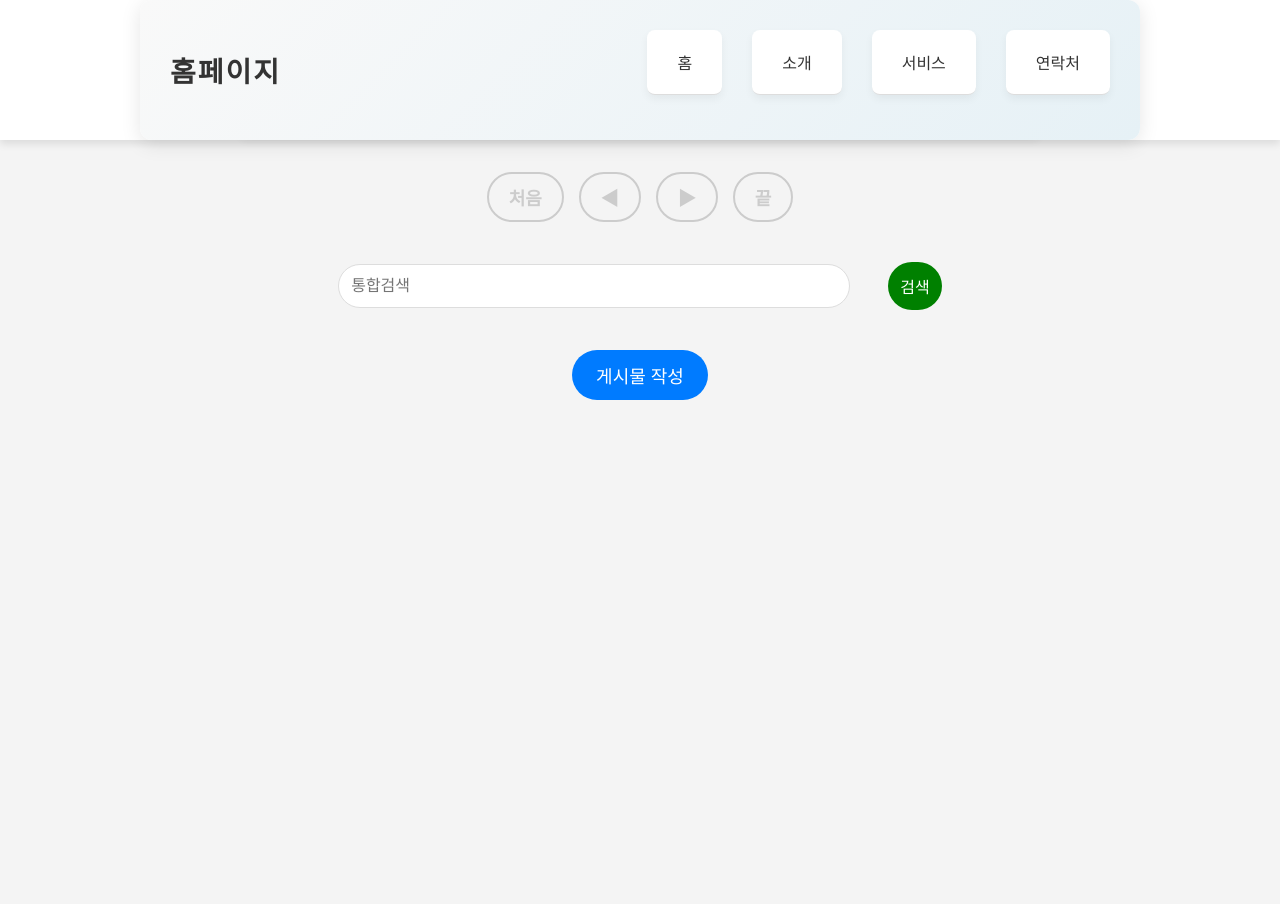
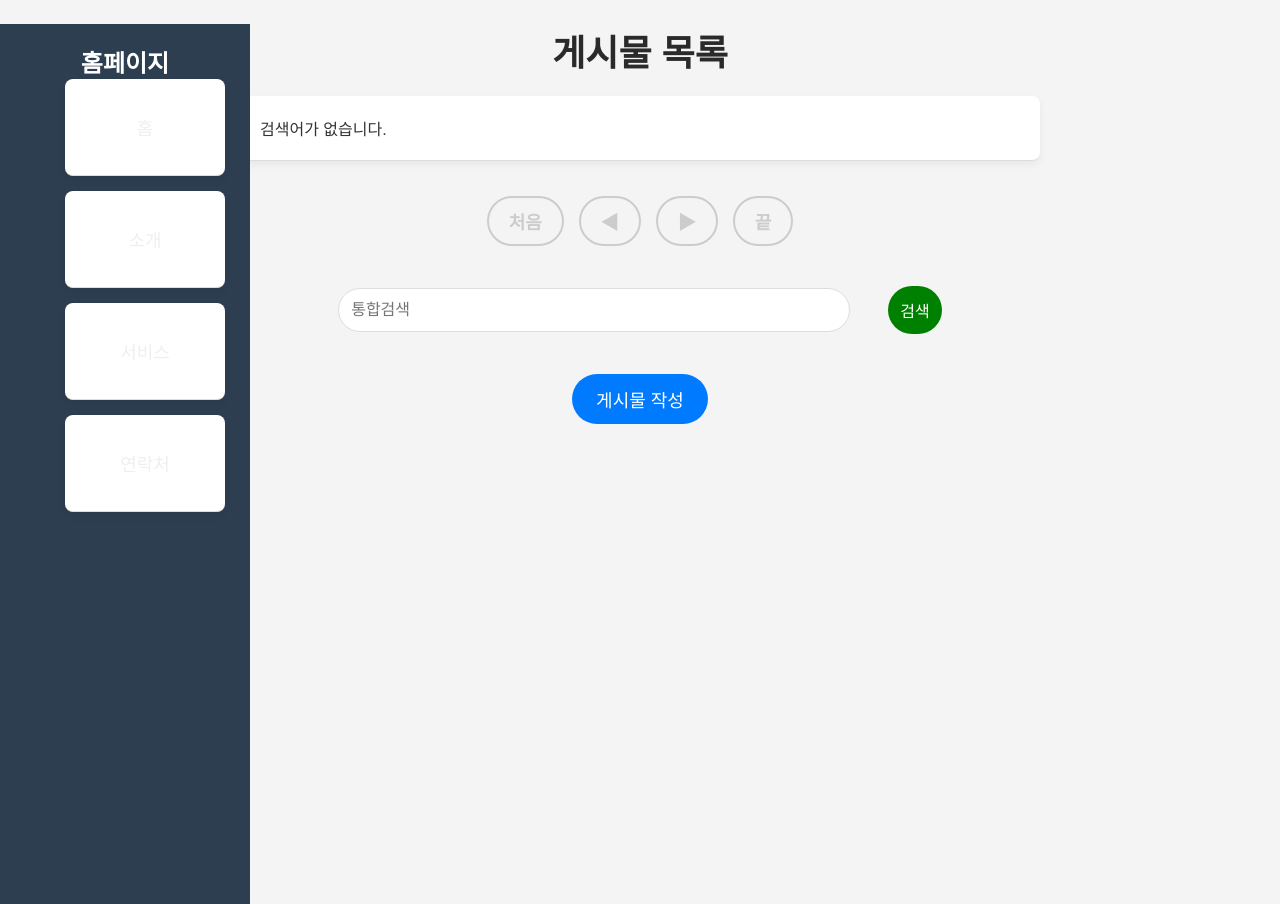
Before and after one commit to Pear1yCode/practice, a PHP site: page /php/post.php in a window 1280 px wide. Run offline with PHP 8.4, Linux system fonts and the light colour scheme.

Commit message:
Add files via upload

```diff
--- a/MemoryOverclock/css/header.css
+++ b/MemoryOverclock/css/header.css
@@ -1,99 +1,78 @@
-/* General Reset and Font Settings */
-* {
+/* 기존 스타일 유지 */
+
+body {
+    font-family: Arial, sans-serif;
     margin: 0;
     padding: 0;
-    box-sizing: border-box;
-}
-
-body {
-    font-family: 'Arial', sans-serif;
-    background-color: #f4f7fa;
     color: #333;
 }
 
-/* Container for Header */
-.container {
-    width: 100%;
-    max-width: 1200px;
-    margin: 0 auto;
+/* header를 좌측 고정 */
+header.sidebar {
+    width: 250px; /* 사이드바 너비 */
+    background-color: #2c3e50; /* 배경색 */
+    color: #fff;
+    position: fixed; /* 화면에 고정 */
+    height: 100vh; /* 화면 전체 높이 */
     display: flex;
-    justify-content: space-between;
+    flex-direction: column;
     align-items: center;
-    padding: 20px;
+    padding-top: 20px;
+    z-index: 999; /* 다른 요소 위에 표시 */
 }
 
-/* Logo Styling */
-.logo a {
-    font-size: 28px;
-    font-weight: 600;
-    color: #333;
+/* 로고 스타일 */
+header.sidebar .logo a {
+    font-size: 24px;
+    color: #fff;
     text-decoration: none;
-    letter-spacing: 2px;
-    transition: color 0.3s ease;
+    margin-bottom: 40px;
+    font-weight: bold;
 }
 
-.logo a:hover {
-    color: #ff7f50;
+/* 네비게이션 리스트 */
+header.sidebar nav ul {
+    list-style: none;
+    width: 100%;
+    padding-left: 0;
 }
 
-/* Navigation Menu Styling */
-nav ul {
-    list-style-type: none;
-    display: flex;
+header.sidebar nav ul li {
+    width: 100%;
+    text-align: center;
+    margin-bottom: 15px;
 }
 
-nav ul li {
-    margin-left: 30px;
+header.sidebar nav ul li a {
+    display: block;
+    padding: 15px;
+    color: #ecf0f1;
+    text-decoration: none;
+    font-size: 18px;
+    transition: background-color 0.3s ease;
 }
 
-nav ul li a {
-    font-size: 16px;
-    font-weight: 500;
-    color: #333;
-    text-decoration: none;
-    padding: 10px;
-    border-radius: 5px;
-    transition: background-color 0.3s, color 0.3s;
+header.sidebar nav ul li a:hover {
+    background-color: #34495e;
 }
 
-/* Hover Effect for Navigation Links */
-nav ul li a:hover {
-    background-color: #ff7f50;
-    color: #fff;
+/* 메인 콘텐츠 */
+.content {
+    margin-left: 250px; /* 사이드바의 너비만큼 오른쪽으로 밀기 */
+    padding: 20px;
+    background-color: #f4f4f4;
+    height: 100vh;
+    overflow-y: auto;
 }
 
-/* Responsive Design for Mobile */
+/* 반응형 디자인 */
 @media screen and (max-width: 768px) {
-    .container {
-        flex-direction: column;
-        align-items: flex-start;
-        padding: 20px 10px;
+    /* 화면 크기가 작은 경우, 사이드바의 너비 줄이기 */
+    header.sidebar {
+        width: 200px; /* 사이드바 크기 줄이기 */
     }
 
-    nav ul {
-        width: 100%;
-        display: flex;
-        justify-content: space-around;
-        margin-top: 15px;
-    }
-
-    nav ul li {
-        margin-left: 0;
+    .content {
+        margin-left: 200px; /* 콘텐츠 영역 밀기 */
     }
 }
-
-/* Header Background */
-header {
-    background-color: #fff;
-    box-shadow: 0 4px 8px rgba(0, 0, 0, 0.1);
-    position: fixed;
-    width: 100%;
-    top: 0;
-    left: 0;
-    z-index: 100;
-}
-
-/* Smooth Scrolling Effect */
-html {
-    scroll-behavior: smooth;
-}
--- a/MemoryOverclock/php/header.php
+++ b/MemoryOverclock/php/header.php
@@ -7,8 +7,7 @@
     <link rel="stylesheet" href="../css/header.css">
 </head>
 <body>
-<header>
-    <div class="container">
+<header class="sidebar">
     <div class="logo">
         <a href="/">홈페이지</a>
     </div>
@@ -20,7 +19,6 @@
             <li><a href="/contact.php">연락처</a></li>
         </ul>
     </nav>
-    </div>
 </header>
 </body>
 </html>
```
Lines whose indentation alone changed are shown as unchanged.
